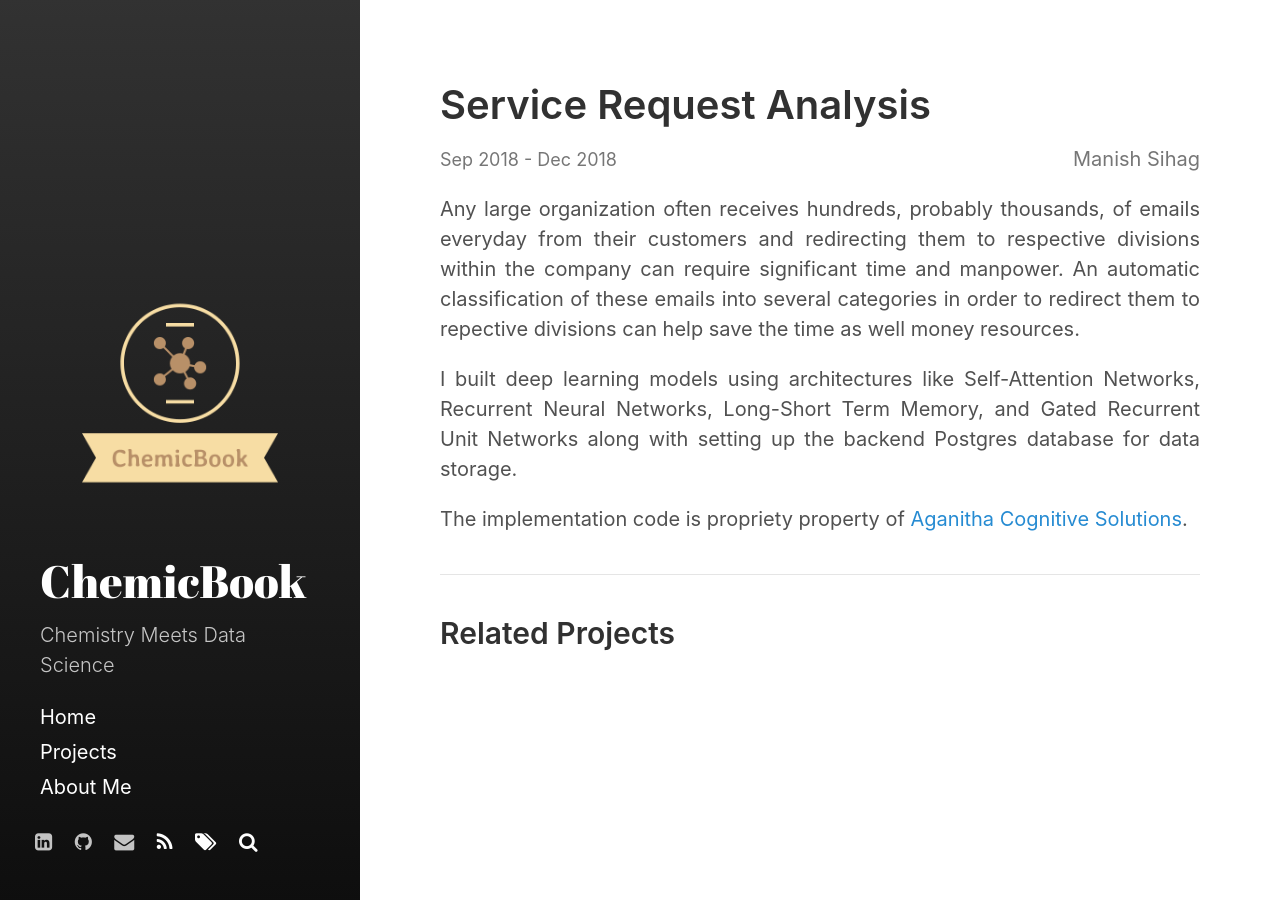
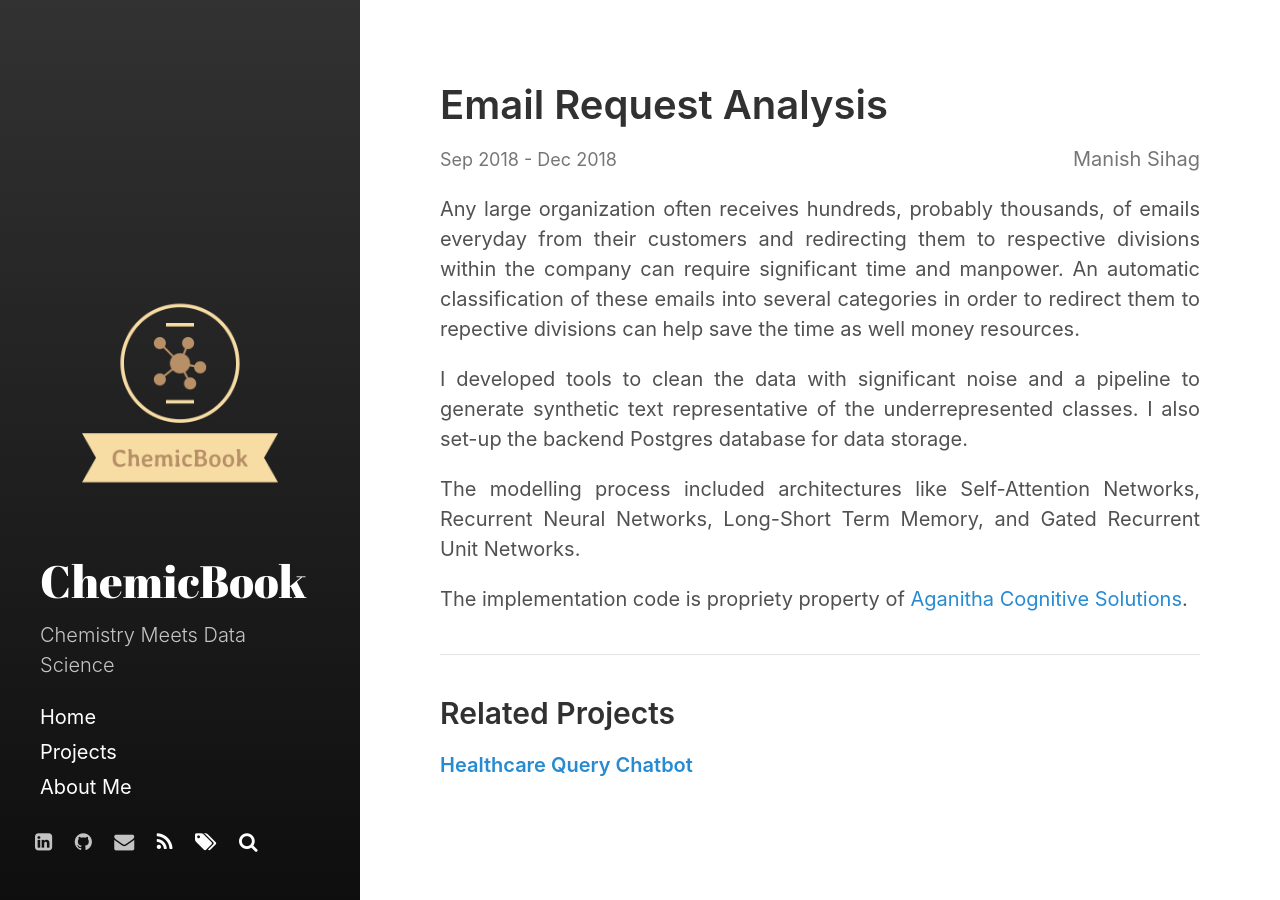
Before and after one commit to kmnis/kmnis.github.io, a Jekyll site: the page built from _projects/email-request-analysis.md, in a window 1280 px wide and 900 px high. Built offline with Jekyll 4.4.1, drawn with Linux system fonts in a browser that asks for light colours; nearby versions of some CDN libraries; comment, search, counter and statistics services are not loaded.

Commit message:
Added two more projects related to in-silico antibody engineering and healthcare chatbot

```diff
--- a/_projects/service-request-analysis.md
+++ b/_projects/email-request-analysis.md
@@ -1,22 +1,28 @@
 ---
 layout: project
-title: Service Request Analysis
+title: Email Request Analysis
 start_date: '2018-09-12'
 end_date: '2018-12-05'
-permalink: /projects/service-request-analysis
+permalink: /projects/email-request-analysis
+related_projects:
+    - Healthcare Query Chatbot
+related_projects_url:
+    - healthcare-query-chatbot
 tags:
     - NLP
     - tensorflow
     - deep-learning
     - SQL
     - PostgreSQL
-project_sort_order: 1
+project_sort_order: 5
 author: Manish Sihag
 ---
 
 <p style="text-align: justify">Any large organization often receives hundreds, probably thousands, of emails everyday from their customers and redirecting them to respective divisions within the company can require significant time and manpower. An automatic classification of these emails into several categories in order to redirect them to repective divisions can help save the time as well money resources.</p>
 
-<p style="text-align: justify">I built deep learning models using architectures like Self-Attention Networks, Recurrent Neural Networks, Long-Short Term Memory, and Gated Recurrent Unit Networks along with setting up the backend Postgres database for data storage.</p>
+<p style="text-align: justify">I developed tools to clean the data with significant noise and a pipeline to generate synthetic text representative of the underrepresented classes. I also set-up the backend Postgres database for data storage.</p>
+
+<p style="text-align: justify">The modelling process included architectures like Self-Attention Networks, Recurrent Neural Networks, Long-Short Term Memory, and Gated Recurrent Unit Networks.</p>
 
 <p style="text-align: justify">The implementation code is propriety property of <a href="https://aganitha.ai/" target="_blank">Aganitha Cognitive Solutions</a>.</p>
 
```
Also changed, not shown: _projects/admet-prediction.md (+1 -1 lines), _projects/chem-data-lake-solution.md (+5 -1 lines), _projects/covid-19-research-browser.md (+2 -2 lines), _projects/healthcare-query-chatbot.md (added, +23 -0 lines), _projects/in-silico-antibody-engineering.md (added, +27 -0 lines), _projects/suzuki-reaction-yield-predictor.md (+1 -1 lines), about-me.md (+0 -13 lines).
